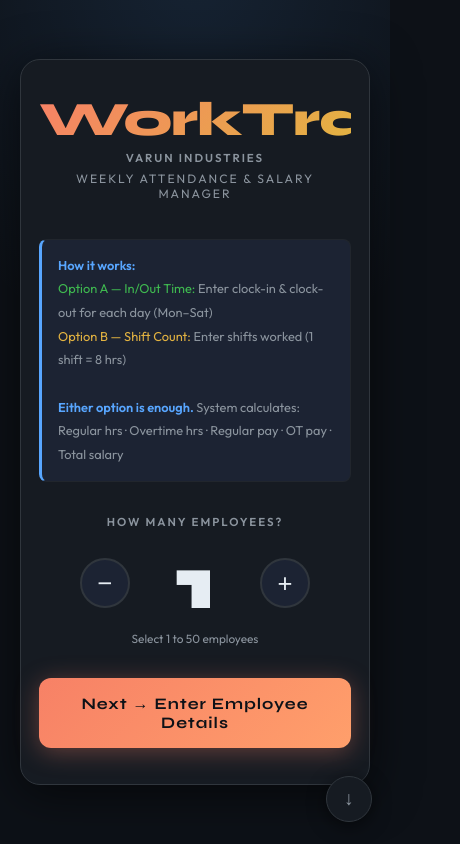
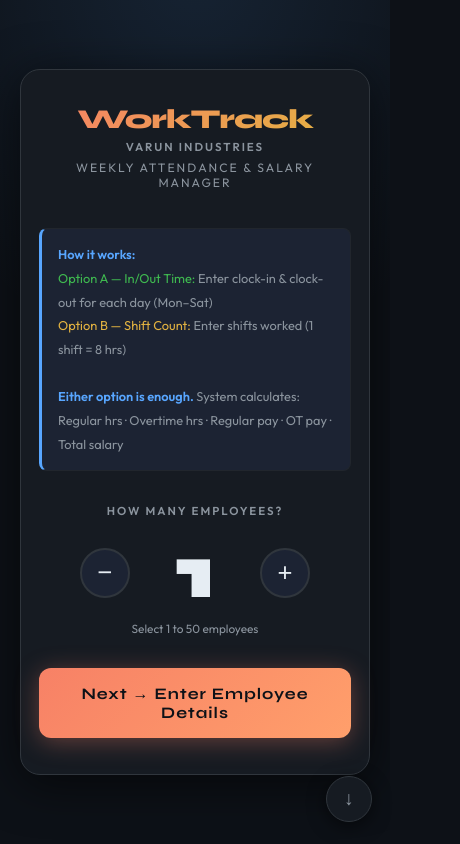
Before and after one commit to itzswathinagaraj/varun, a plain HTML site: page index.html in a window 390 px wide. Shown: the whole page, 460 px wide, since content can reach past the window. Drawn offline with nearby package versions, Linux system fonts and the light colour scheme; no server answers.

Commit message:
Adjust appname font size with clamp for responsiveness

```diff
--- a/style.css
+++ b/style.css
@@ -39,7 +39,7 @@ input[type=number]::-webkit-inner-spin-button{opacity:.5;}
 
 /* ─── STEP 1: SELECT COUNT ─── */
 .s1box{background:var(--bg2);border:1px solid var(--border);border-radius:20px;padding:52px 44px;max-width:480px;width:100%;text-align:center;box-shadow:0 8px 48px rgba(0,0,0,.6);}
-.appname{font-family:'Syne',sans-serif;font-size:3rem;font-weight:800;letter-spacing:-1px;background:linear-gradient(135deg,var(--accent),var(--gold));-webkit-background-clip:text;-webkit-text-fill-color:transparent;line-height:1;margin-bottom:6px;}
+.appname{font-family:'Syne',sans-serif;font-size:clamp(1.6rem,7vw,2.6rem);font-weight:800;letter-spacing:-1px;background:linear-gradient(135deg,var(--accent),var(--gold));-webkit-background-clip:text;-webkit-text-fill-color:transparent;line-height:1;margin-bottom:6px;}
 .appsub{font-size:.76rem;color:var(--muted);letter-spacing:2px;text-transform:uppercase;margin-bottom:38px;}
 .howbox{background:var(--bg3);border:1px solid var(--b2);border-left:3px solid var(--blue);border-radius:8px;padding:14px 16px;text-align:left;font-size:.8rem;color:var(--muted);line-height:1.85;margin-bottom:32px;}
 .howbox strong{color:var(--blue);}
```
